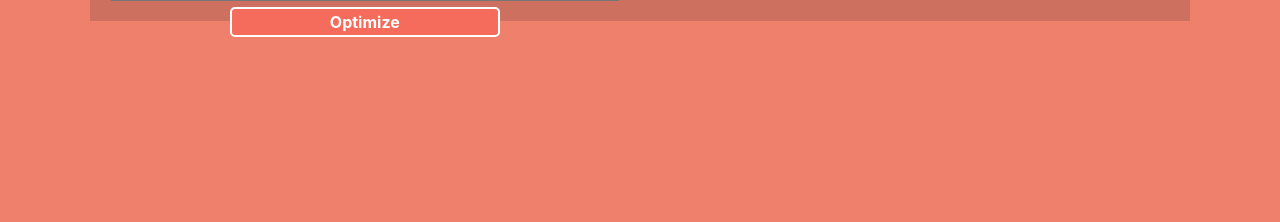
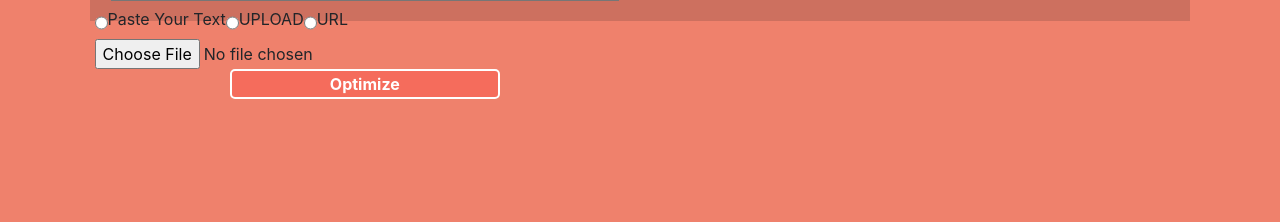
Before and after one commit to Apoorva2599/DjangoMajor, a Django app: page /Optimize in a window 1280 px wide. Shown: the part 578-800 px from the top of the page. Run offline with Django 3.2, Linux system fonts and the light colour scheme; some libraries are stand-ins or nearby versions; some web fonts are replaced.

Commit message:
user input chnages

```diff
--- a/BrieferMajor/BrieferApp/views.py
+++ b/BrieferMajor/BrieferApp/views.py
@@ -22,19 +22,26 @@ import networkx as nx
 import operator
 from django.views import View
 # Create your views here.
-def uploadOpti(request):
-    # file = open(file_name, "r")
-    # filedata = file.readlines()
 
-    # return filedata
-    if request.method == 'POST':
-        upload_f = request.FILES['file']
-        # data_file = open(upload_f,"r")
-        # data = data_file.read()
-        data = upload_f.read()
-        return redirect('Optimize', output=data)
-    else:
-        return redirect('Optimize', output=None)
+#url extraction
+import re
+import trafilatura
+regex = r"(?i)\b((?:https?://|www\d{0,3}[.]|[a-z0-9.\-]+[.][a-z]{2,4}/)(?:[^\s()<>]+|\(([^\s()<>]+|(\([^\s()<>]+\)))*\))+(?:\(([^\s()<>]+|(\([^\s()<>]+\)))*\)|[^\s`!()\[\]{};:'\".,<>?«»“”‘’]))"
+# file upload
+from .forms import UploadFileForm
+from django.core.files.storage import FileSystemStorage
+import pandas as pd
+import os
+from django.conf import settings
+def upload(upload_f):
+        fs = FileSystemStorage()
+        fs.save(upload_f.name,upload_f)
+        with open(settings.MEDIA_ROOT +'/' + upload_f.name, 'r') as f:
+            data = f.read()
+        return data
+
+
+
 
 def split_sentence(data):
     article = data.split(". ")
@@ -88,19 +95,30 @@ def build_similarity_matrix(sentences, stop_words):
 
 def Summary(request):
     ajx = False
-    if request.method == "POST":
-        text = request.POST.get('text')
-        #flag = request.POST.get('flag')
-        count = len(nltk.tokenize.sent_tokenize(text))
-        print(count)
+    if request.method=='POST':
+        if request.POST.get('text_up'):
+            text = request.POST.get('text')
+        elif request.POST.get('url_up'):
+            url_up = request.POST.get('text')
+            url = re.search("(?P<url>https?://[^\s]+)", url_up).group("url")
+            downloaded = trafilatura.fetch_url(url)
+            text = trafilatura.extract(downloaded)
+
+        elif request.POST.get('upld'):
+            text = upload(request.FILES['file'])
+
+
         top_n = 0
 
         if request.is_ajax():
+            text = request.POST.get('text')
+            count = len(nltk.tokenize.sent_tokenize(text))
             if count == 1:
                 return JsonResponse({'output':'Text is already summarized.'},status=200)
             top_n = int(count*0.6)
             ajx = True
         else:
+            count = len(nltk.tokenize.sent_tokenize(text))
             top_n = int(request.POST.get('n'))
             if top_n == count:
                 return render(request,'Summary.html',{'output':text,'text':text})
@@ -151,11 +169,22 @@ def About(request):
 
 def Sentiment(request):
     ajx = False
-    if request.method=="POST" and request.POST.get('text'):
+    if request.method=='POST':
+        if request.POST.get('text_up'):
+            text = request.POST.get('text')
+        elif request.POST.get('url_up'):
+            url_up = request.POST.get('text')
+            url = re.search("(?P<url>https?://[^\s]+)", url_up).group("url")
+            downloaded = trafilatura.fetch_url(url)
+            text = trafilatura.extract(downloaded)
+
+        elif request.POST.get('upld'):
+            text = upload(request.FILES['file'])
 
         if request.is_ajax():
+            text = request.POST.get('text')
             ajx = True
-        text = request.POST.get('text')
+        # text = request.POST.get('text')
         print(text)
         sid = SentimentIntensityAnalyzer()
 
@@ -191,14 +220,24 @@ def Sentiment(request):
 def LangTranslate(request):
     language = list(LANGUAGES.values())
     ajx = False
-    if request.method == 'POST' and request.POST.get('text'):
-        text=request.POST.get('text')
+    if request.method=='POST':
+        if request.POST.get('text_up'):
+            text = request.POST.get('text')
+        elif request.POST.get('url_up'):
+            url_up = request.POST.get('text')
+            url = re.search("(?P<url>https?://[^\s]+)", url_up).group("url")
+            downloaded = trafilatura.fetch_url(url)
+            text = trafilatura.extract(downloaded)
+
+        elif request.POST.get('upld'):
+            text = upload(request.FILES['file'])
         if request.is_ajax():
+            text = request.POST.get('text')
             ajx = True
 
         inputLanguage = str(request.POST.get('in_lang')).lower()
         outputLanguage = str(request.POST.get('out_lang')).lower()
-        dataToTranslate = request.POST.get('text')
+        dataToTranslate = text
         print(inputLanguage,outputLanguage)
         translator= Translator(from_lang= inputLanguage,to_lang=outputLanguage)
         translation = translator.translate(dataToTranslate )
@@ -213,11 +252,22 @@ def LangTranslate(request):
             return render(request, 'LangTranslate.html', {'language': language})
 
 def Optimize(request):
-    if request.method=='POST' and request.POST.get("text"):
+    if request.method=='POST':
+        if request.POST.get('text_up'):
+            text = request.POST.get('text')
+        elif request.POST.get('url_up'):
+            url_up = request.POST.get('text')
+            url = re.search("(?P<url>https?://[^\s]+)", url_up).group("url")
+            downloaded = trafilatura.fetch_url(url)
+            text = trafilatura.extract(downloaded)
+        elif request.POST.get('upld'):
+            text = upload(request.FILES['file'])
+
+
         #FREQUENT WORDS
         # text = "Hello my name is Apoorva. My name is also popo. My home is in Indore/Sagar."
         tool = language_tool_python.LanguageTool('en-US')
-        text=request.POST.get('text')
+        # text=request.POST.get('text')
         t1=text
         matches = tool.check(t1)
         #print(matches)
--- a/BrieferMajor/BrieferMajor/settings.py
+++ b/BrieferMajor/BrieferMajor/settings.py
@@ -122,3 +122,5 @@ STATIC_URL = '/static/'
 STATICFILES_DIRS = [
             STATIC_DIR,
 ]
+MEDIA_ROOT = os.path.join(BASE_DIR,'media')
+MEDIA_URL = '/media/'
--- a/BrieferMajor/BrieferMajor/urls.py
+++ b/BrieferMajor/BrieferMajor/urls.py
@@ -27,5 +27,5 @@ urlpatterns = [
     path('Optimize',views.Optimize,name='Optimize'),
     path('About',views.About,name='About'),
     path('Summary',views.Summary,name='Summary'),
-    path('uploadOpti',views.uploadOpti,name='uploadOpti'),
+
 ]
--- a/BrieferMajor/Templates/Optimize.html
+++ b/BrieferMajor/Templates/Optimize.html
@@ -59,10 +59,21 @@
               <div class="container">
 
                   <div class="row" id="Otextareas">
-                      <form  action="{% url 'Optimize' %}" method="post" class="col-md-6 col-12">
+                      <form  action="{% url 'Optimize' %}" method="post" class="col-md-6 col-12"  enctype="multipart/form-data">
                         {% csrf_token %}
-                        <textarea name="text" id="text" placeholder="Input your text" required>{% if text %}{{ text }}{% endif %}{% if output %}{{output}}{% endif %}</textarea>
+                        <textarea name="text" id="text" placeholder="Input your text" >{% if text %}{{ text }}{% endif %}{% if output %}{{output}}{% endif %}</textarea>
                         <div class="row" id="optimizeinputs">
+
+                          <!-- User input options -->
+
+
+                          <input type="radio" id="text_up" name="text_up" value="text_up">
+                          <label for="text_up">Paste Your Text</label>
+                          <input type="radio" id="upld" name="upld" value="upld">
+                          <label for="upld">UPLOAD</label>
+                          <input type="radio" id="url_up" name="url_up" value="url_up">
+                          <label for="url_up">URL</label>
+                          <input type="file" id="file" name="file">
                         <button type="submit">Optimize</button>
                       </div>
                       </form>
```
Also changed, not shown: BrieferMajor/BrieferApp/forms.py (+7 -1 lines), BrieferMajor/Templates/LangTranslate.html (+14 -2 lines), BrieferMajor/Templates/Sentiment.html (+13 -2 lines), BrieferMajor/Templates/Summary.html (+13 -2 lines).
